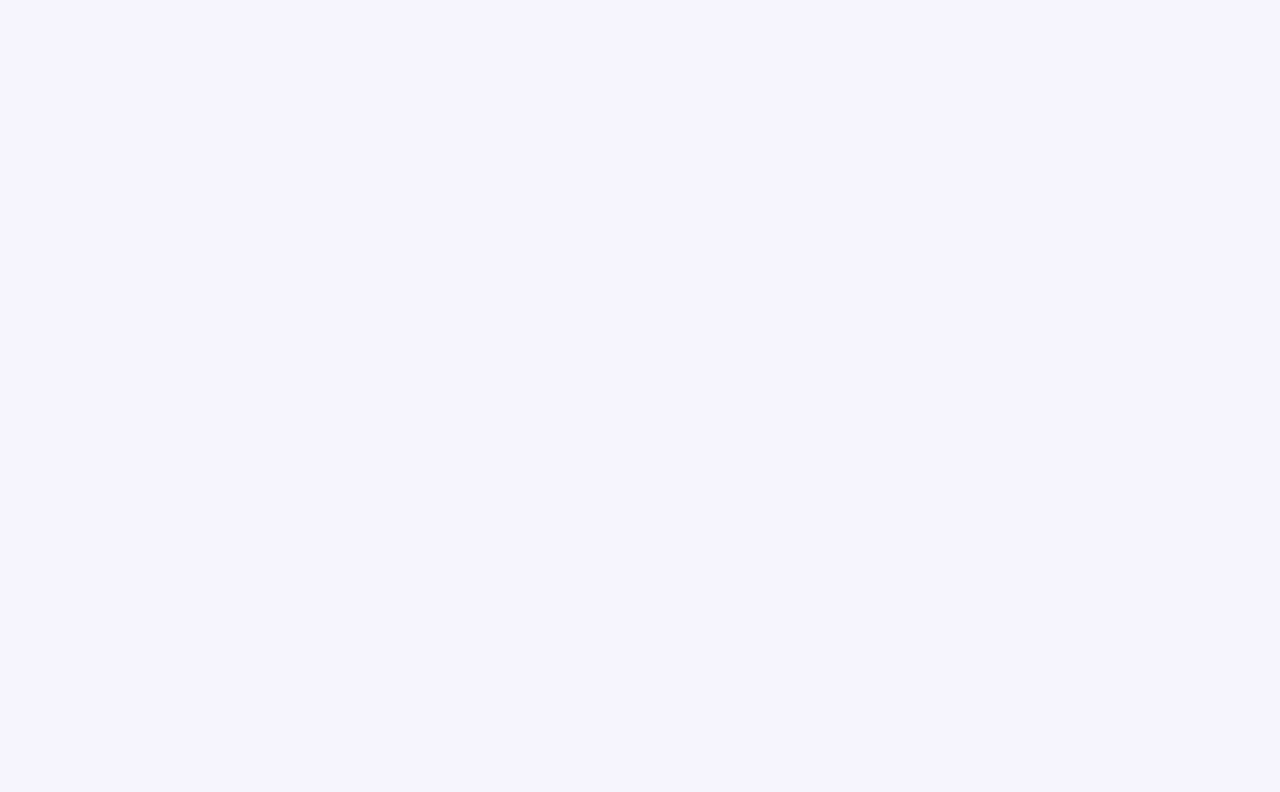
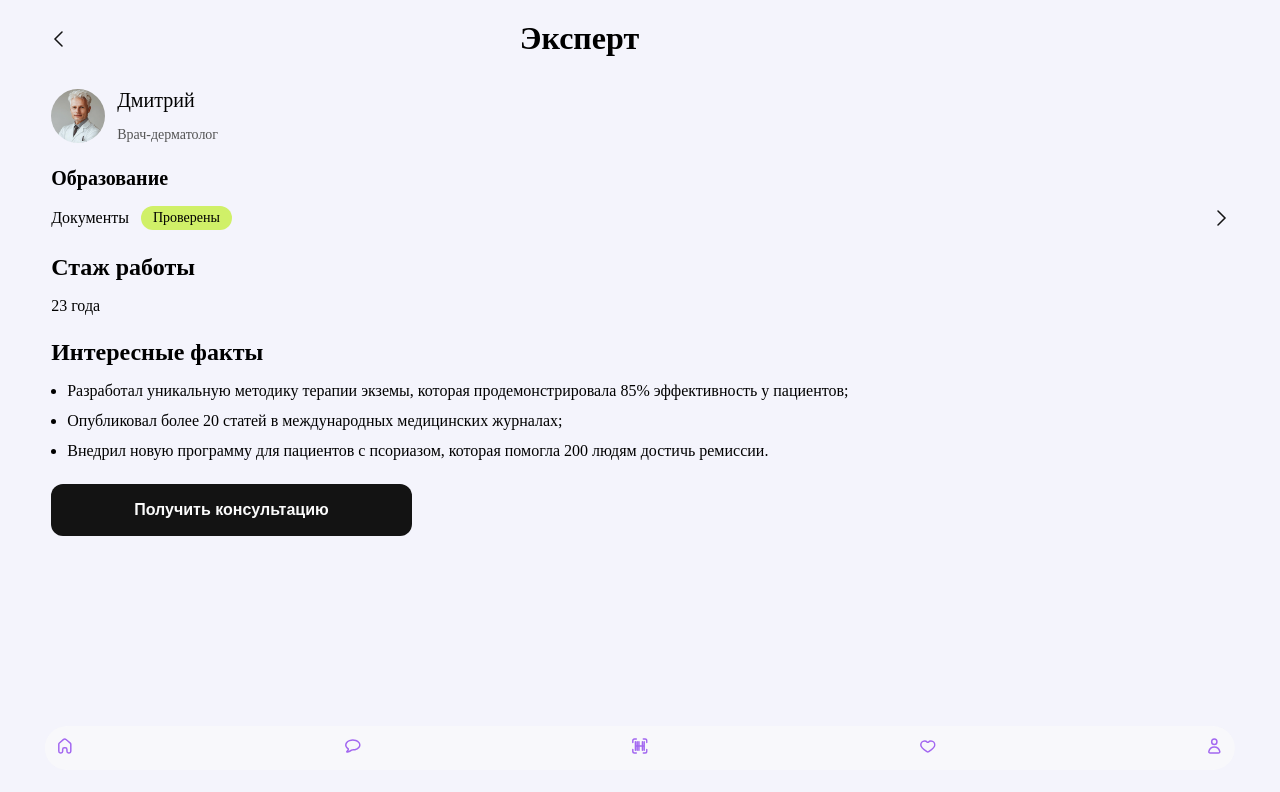
Before and after one commit to jesusdangerous/cosmetic-telegram-mini-app, a Vue app in the folder front/: page /expert in a window 1280 px wide. Before the commit this address had no page. Shown: the top 792 px of the page. Built offline with nearby package versions, Linux system fonts and the light colour scheme.

Commit message:
add: experts

```diff
--- a/front/src/components/CardMini.vue
+++ b/front/src/components/CardMini.vue
@@ -57,7 +57,6 @@ const props = defineProps({
   border-radius: 8px;
   padding: 12px 12px 0;
   box-shadow: 0 2px 5px rgba(0,0,0,0.1);
-  width: 45%;
 }
 
 .product-image img {
@@ -87,7 +86,6 @@ const props = defineProps({
 
 button {
   height: 36px;
-
 }
 
 </style>
--- /dev/null
+++ b/front/src/components/Chat.vue
@@ -0,0 +1,47 @@
+<template>
+  <div class="chat">
+    <div>
+      <img  class="photo-expert" src="../assets/images/expert-1.jpg">
+      <p>Дмитрий</p>
+    </div>
+    <IconButton><img class="chat-button" src="../assets/images/arrow-back.svg"></IconButton>
+  </div>
+</template>
+
+<script setup>
+import IconButton from './UI/IconButton.vue';
+</script>
+
+<style scoped>
+.chat {
+  padding: 12px;
+  display: flex;
+  justify-content: space-between;
+  background-color: white;
+  border-radius: 12px;
+}
+
+.chat div {
+  display: flex;
+  flex-direction: row;
+  gap: 8px;
+}
+
+p {
+  font-size: 1em;
+  display: flex;
+  align-items: center;
+}
+
+.photo-expert {
+  width: 40px;
+  height: 40px;
+  object-fit: cover;
+  border-radius: 50%;
+}
+
+.chat-button {
+  transform: rotate(180deg);
+}
+
+</style>
--- a/front/src/components/Footer.vue
+++ b/front/src/components/Footer.vue
@@ -2,7 +2,7 @@
   <footer>
     <nav>
       <a href="/main-page"><img src="../assets/images/icon-home.svg"></a>
-      <a href="#"><img src="../assets/images/icon-comment.svg"></a>
+      <a href="/experts"><img src="../assets/images/icon-comment.svg"></a>
       <a href="#"><img src="../assets/images/icon-scan.svg"></a>
       <a href="/favourites"><img src="../assets/images/icon-like.svg"></a>
       <a href="/user-account"><img src="../assets/images/icon-profile.svg"></a>
--- a/front/src/components/UI/IconButton.vue
+++ b/front/src/components/UI/IconButton.vue
@@ -1,7 +1,7 @@
 <template>
-  <button class="icon-button">
+  <a href="#" class="icon-button">
     <slot></slot>
-  </button>
+  </a>
 </template>
 
 <script setup>
--- a/front/src/router/index.js
+++ b/front/src/router/index.js
@@ -10,6 +10,8 @@ import WarningFavourites from '@/views/warning-favourites.vue'
 import Favourites from '@/views/favourites.vue'
 import SafetyCosmetics from '@/views/safety-cosmetics.vue'
 import Experts from '@/views/experts.vue'
+import Expert from '@/views/expert.vue'
+import Chats from '@/views/chats.vue'
 
 const router = createRouter({
   history: createWebHistory(import.meta.env.BASE_URL),
@@ -68,6 +70,16 @@ const router = createRouter({
       path: '/experts',
       name: 'experts',
       component: Experts,
+    },
+    {
+      path: '/expert',
+      name: 'expert',
+      component: Expert
+    },
+    {
+      path: '/chats',
+      name: 'chats',
+      component: Chats,
     }
   ],
 })
--- /dev/null
+++ b/front/src/views/chats.vue
@@ -0,0 +1,54 @@
+<template>
+  <div class="page-wrapper">
+    <header>
+      <IconButton><img src="../assets/images/arrow-back.svg"></IconButton>
+      <h1>Чаты</h1>
+    </header>
+    <main>
+      <InputSearch></InputSearch>
+      <div class="chats">
+        <Chat></Chat>
+      </div>
+    </main>
+    <Footer></Footer>
+  </div>
+</template>
+
+<script setup>
+  import IconButton from '@/components/UI/IconButton.vue';
+  import InputSearch from '@/components/InputSearch.vue';
+  import Chat from '@/components/Chat.vue';
+  import Footer from '@/components/Footer.vue';
+</script>
+
+<style scoped>
+.page-wrapper {
+  display: flex;
+  flex-direction: column;
+  gap: 32px;
+  width: 92%;
+  padding: 20px 0;
+}
+
+header {
+  display: flex;
+  justify-content: space-between;
+}
+
+h1 {
+  width: 95%;
+  text-align: center;
+}
+
+main {
+  display: flex;
+  flex-direction: column;
+  gap: 24px;
+}
+
+.chats {
+  display: flex;
+  flex-direction: column;
+  gap: 16px;
+}
+</style>
--- /dev/null
+++ b/front/src/views/expert.vue
@@ -0,0 +1,187 @@
+<template>
+  <div class="page-wrapper">
+    <header>
+      <IconButton><img src="../assets/images/arrow-back.svg"></IconButton>
+      <h1>Эксперт</h1>
+    </header>
+    <main>
+      <div class="expert-info">
+        <img src="../assets/images/expert-1.jpg">
+        <div>
+          <p>Дмитрий</p>
+          <span>Врач-дерматолог</span>
+        </div>
+      </div>
+      <div class="expert-education">
+        <h2>Образование</h2>
+        <div class="expert-document">
+          <div>
+            <p>Документы</p>
+            <span>Проверены</span>
+          </div>
+          <IconButton><img src="../assets/images/arrow-back.svg"></IconButton>
+        </div>
+      </div>
+      <div class="expert-job">
+        <h2>Стаж работы</h2>
+        <p>23 года</p>
+      </div>
+      <div class="expert-facts">
+        <h2>Интересные факты</h2>
+        <ul>
+          <li>
+            Разработал уникальную методику терапии экземы, которая продемонстрировала 85% эффективность у пациентов;
+          </li>
+          <li>
+            Опубликовал более 20 статей в международных медицинских журналах;
+          </li>
+          <li>
+            Внедрил новую программу для пациентов с псориазом, которая помогла 200 людям достичь ремиссии.
+          </li>
+        </ul>
+      </div>
+      <div class="expert-consult">
+        <Button text="Получить консультацию"></Button>
+      </div>
+      <div class="expert-other">
+        <p>Найти другого специалиста</p>
+        <IconButton><img src="../assets/images/arrow-back.svg"></IconButton>
+      </div>
+    </main>
+    <Footer></Footer>
+  </div>
+
+</template>
+
+<script setup>
+  import IconButton from '@/components/UI/IconButton.vue';
+  import Button from '@/components/UI/Button.vue';
+  import Footer from '@/components/Footer.vue';
+</script>
+
+<style scoped>
+  .page-wrapper {
+    width: 92%;
+    padding: 20px 0;
+    display: flex;
+    flex-direction: column;
+    gap: 32px;
+  }
+
+  header {
+    display: flex;
+    width: 100%;
+  }
+
+  header h1 {
+    width: 87%;
+    text-align: center;
+  }
+
+  .expert-info {
+    display: flex;
+    width: 100%;
+    gap: 12px;
+  }
+
+  .expert-info img {
+    width: 54px;
+    height: 54px;
+    border-radius: 100%;
+    object-fit: cover;
+  }
+
+  .expert-info div {
+    display: flex;
+    flex-direction: column;
+    justify-content: space-between;
+  }
+
+  .expert-info div p{
+    font-size: 20px;
+  }
+
+  .expert-info div span{
+    font-size: 14px;
+    color: #545454;
+  }
+
+  main {
+    display: flex;
+    flex-direction: column;
+    gap: 24px;
+  }
+
+  .expert-education {
+    display: flex;
+    flex-direction: column;
+    gap: 16px;
+  }
+
+  .expert-education h2 {
+    font-size: 20px;
+  }
+
+  .expert-document {
+    display: flex;
+    justify-content: space-between;
+  }
+
+  .expert-document div {
+    display: flex;
+    gap: 12px;
+  }
+
+  .expert-document div span{
+    display: block;
+    font-size: 14px;
+    background-color: #D0F068;
+    border-radius: 12px;
+    padding: 4px 12px;
+  }
+
+  .expert-document div p {
+    display: flex;
+    align-items: center;
+  }
+
+  .expert-document img {
+    transform: rotate(180deg);
+  }
+
+  .expert-job {
+    display: flex;
+    flex-direction: column;
+    gap: 16px;
+  }
+
+  .expert-facts {
+    display: flex;
+    flex-direction: column;
+    gap: 16px;
+  }
+
+  .expert-facts ul {
+    padding: 0;
+    margin: 0;
+    margin-left: 16px;
+    display: flex;
+    flex-direction: column;
+    gap: 12px;
+  }
+
+  .expert-consult button{
+    padding: 16px 83px;
+  }
+
+  .expert-other {
+    display: flex;
+    justify-content: space-between;
+    display: none;
+  }
+
+  .expert-other img {
+    transform: rotate(180deg);
+  }
+
+</style>
--- a/front/src/views/main-page.vue
+++ b/front/src/views/main-page.vue
@@ -21,11 +21,10 @@
 
     <main>
       <h1>Позаботься о своей коже уже сегодня!</h1>
-
       <article class="actions">
         <div class="action_check-product">
           <p>Проверить средство</p>
-          <IconButton>
+          <IconButton class="icon-arrow">
             <img src="../assets/images/arrow-back.svg" alt="Иконка стрелочки" />
           </IconButton>
         </div>
@@ -33,7 +32,7 @@
         <div class="action_other">
           <div class="action_other-compare">
             <p>Сравнить составы</p>
-            <IconButton>
+            <IconButton class="icon-arrow">
               <img src="../assets/images/arrow-right.svg" alt="Иконка стрелочки" />
             </IconButton>
           </div>
@@ -41,14 +40,14 @@
           <div class="action_other-group">
             <div class="action_other-card">
               <p>Консультация у эксперта</p>
-              <IconButton>
+              <IconButton class="icon-arrow">
                 <img src="../assets/images/arrow-right.svg" alt="Иконка стрелочки" />
               </IconButton>
             </div>
 
             <div class="action_other-card">
               <p>Избранное</p>
-              <IconButton>
+              <IconButton class="icon-arrow">
                 <img src="../assets/images/arrow-right.svg" alt="Иконка стрелочки" />
               </IconButton>
             </div>
@@ -217,6 +216,10 @@ main h1 {
   gap: 16px;
 }
 
+.action_check-product img {
+  background-color: white;
+  transform: rotate(180deg);
+}
 .action_check-product {
   background-color: rgba(251, 251, 251, 1);
   border-radius: 16px;
@@ -242,6 +245,17 @@ main h1 {
 .action_other {
   display: flex;
   gap: 16px;
+}
+
+.action_other img {
+  background-color: white;
+  padding: 9px 13px;
+  border-radius: 50%;
+}
+
+.icon-button {
+  display: flex;
+  align-items: flex-end;
 }
 
 .action_other-compare,
@@ -411,13 +425,13 @@ main h1 {
 }
 
 .memory ul li {
-  background-color: rgba(251, 251, 251, 1);
   border-radius: 12px;
   padding: 12px;
   display: flex;
   gap: 16px;
   align-items: center;
   box-sizing: border-box;
+  width: 53% !important;
 }
 
 .cosmetics-info {
--- a/front/src/views/main.vue
+++ b/front/src/views/main.vue
@@ -9,5 +9,6 @@
   <router-link to="/favourites"></router-link>
   <router-link to="/safety-cosmetics"></router-link>
   <router-link to="/experts"></router-link>
-
+  <router-link to="/expert"></router-link>
+  <router-link to="/chats"></router-link>
 </template>
```
